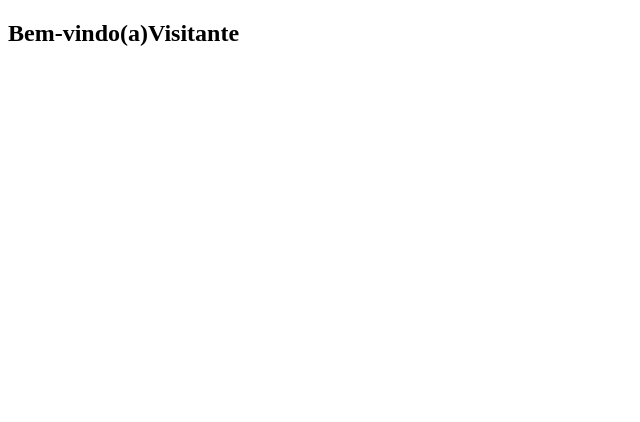
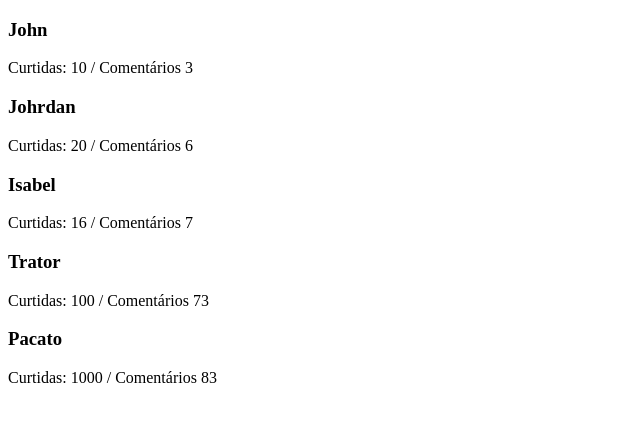
Before and after one commit to johntec-ads/meuapp, a React (Create React App) app: page / in a window 1280 px wide. Shown: the top 422 px of the page, without its empty margins (0-640 px from the left). Built offline with nearby package versions, Linux system fonts and the light colour scheme.

Commit message:
react_list

```diff
--- a/src/App.js
+++ b/src/App.js
@@ -1,20 +1,44 @@
 import React, { Component } from 'react' ;
-import Membro from './components/Membro'
 
 class App extends Component {
 
+  constructor (props) {
+    super (props);
+    this.state = {
+
+      feed : [
+        { id: 1 , nome: 'John', curtidas: 10, comentarios: 3 },
+        { id: 2 , nome: 'Johrdan', curtidas: 20, comentarios: 6 },
+        { id: 3 , nome: 'Isabel', curtidas: 16, comentarios: 7 },
+        { id: 4 , nome: 'Trator', curtidas: 100, comentarios: 73 },
+        { id: 5 , nome: 'Pacato', curtidas: 1000, comentarios: 83 },
+      ]
+
+    }
+
+  }
+
+
   render() {
-
     return(
-
       <div>
 
-        <Membro nome='Visitante' />
+        { this.state.feed.map( (item) => {
+
+          return (
+            <div key={item.id}>
+
+              <h3> {item.nome} </h3>
+              <a> Curtidas:  {item.curtidas} / </a>
+              <a> Comentários {item.comentarios} </a>
+
+            </div>
+          )
+        } ) }
 
       </div>
     )
   }
 }
 
-
 export default App ;
--- a/src/components/Membro/index.js
+++ /dev/null
@@ -1,32 +0,0 @@
-import React, { Component } from 'react';
-
-class Membro extends Component {
-  constructor( props ) {
-    super( props );
-    this.state = {
-
-      nome: props.nome
-
-    }
-  }
-
-
-
-  render () {
-
-    return (
-
-      <div>
-
-        <h2>Bem-vindo(a){  this.state.nome }</h2>
-
-      </div>
-    )
-  }
-
-}
-
-
-
-
-export default Membro;
```
